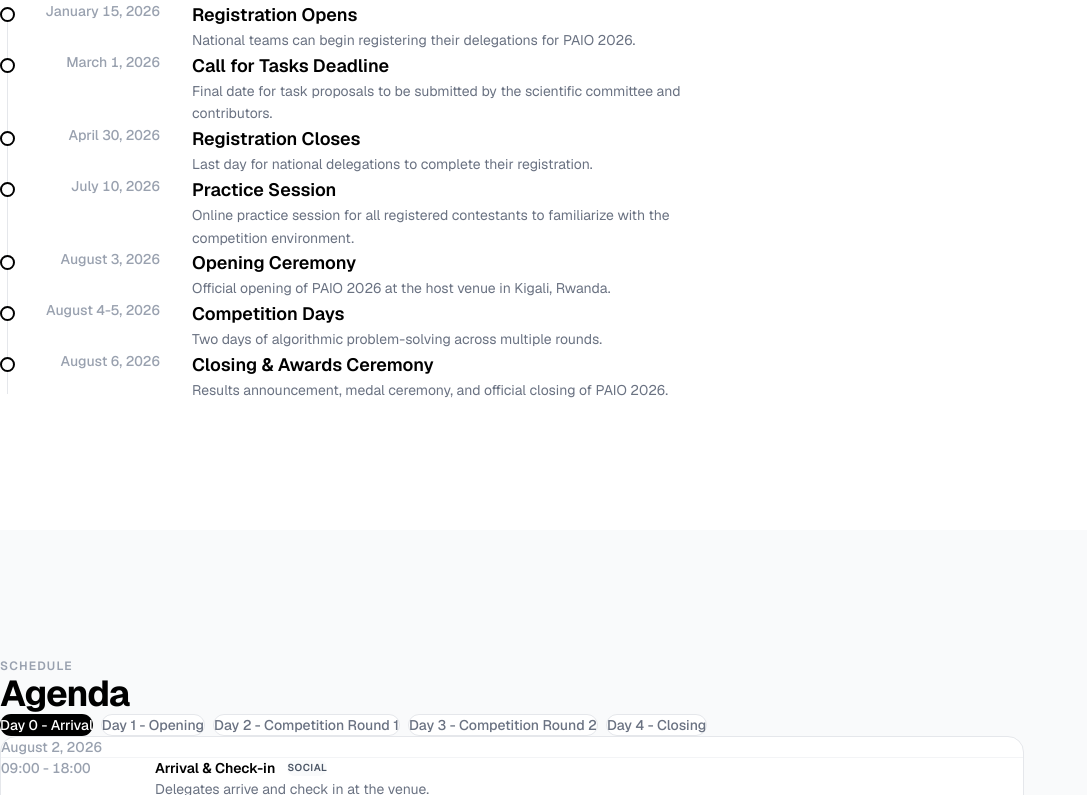
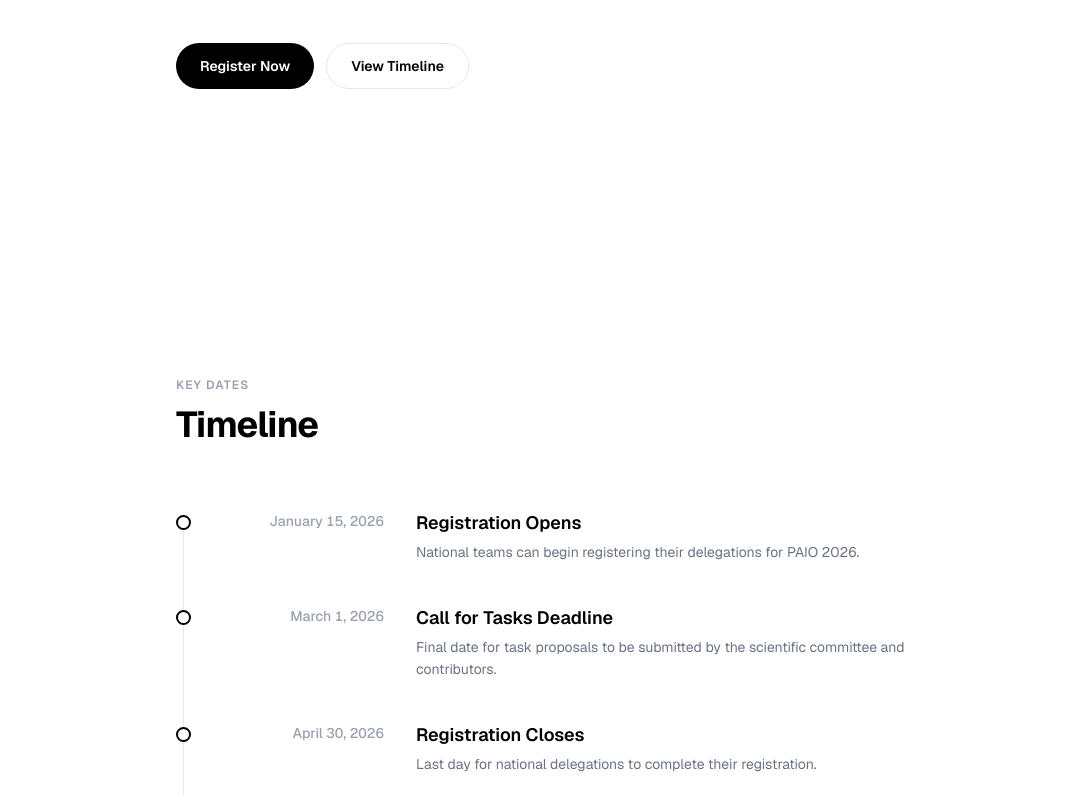
Before and after one commit to panafricanio/paio_website_2026, a Next.js app: page / in a window 1280 px wide. Shown: the part 505-1300 px from the top of the page, without its empty margins (0-1087 px from the left). Built offline with nearby package versions, Linux system fonts and the light colour scheme.

Commit message:
Fix CSS conflicts in globals.css

```diff
--- a/app/globals.css
+++ b/app/globals.css
@@ -1,39 +1,11 @@
 @import "tailwindcss";
-
-:root {
-  --font-geist-sans: -apple-system, BlinkMacSystemFont, Segoe UI, Roboto;
-  --font-geist-mono: Fira Code, Menlo;
-}
-
-* {
-  margin: 0;
-  padding: 0;
-  box-sizing: border-box;
-}
 
 html {
   scroll-behavior: smooth;
 }
 
 body {
-  background: #ffffff;
-  color: #000000;
   font-family: var(--font-geist-sans), ui-sans-serif, system-ui, -apple-system, BlinkMacSystemFont, "Segoe UI", Roboto, "Helvetica Neue", Arial, sans-serif;
-  line-height: 1.6;
-  -webkit-font-smoothing: antialiased;
-  -moz-osx-font-smoothing: grayscale;
-}
-
-a {
-  transition-property: color;
-  transition-timing-function: cubic-bezier(0.4, 0, 0.2, 1);
-  transition-duration: 200ms;
-}
-
-button {
-  transition-property: all;
-  transition-timing-function: cubic-bezier(0.4, 0, 0.2, 1);
-  transition-duration: 200ms;
 }
 
 .section-spacing {
```
